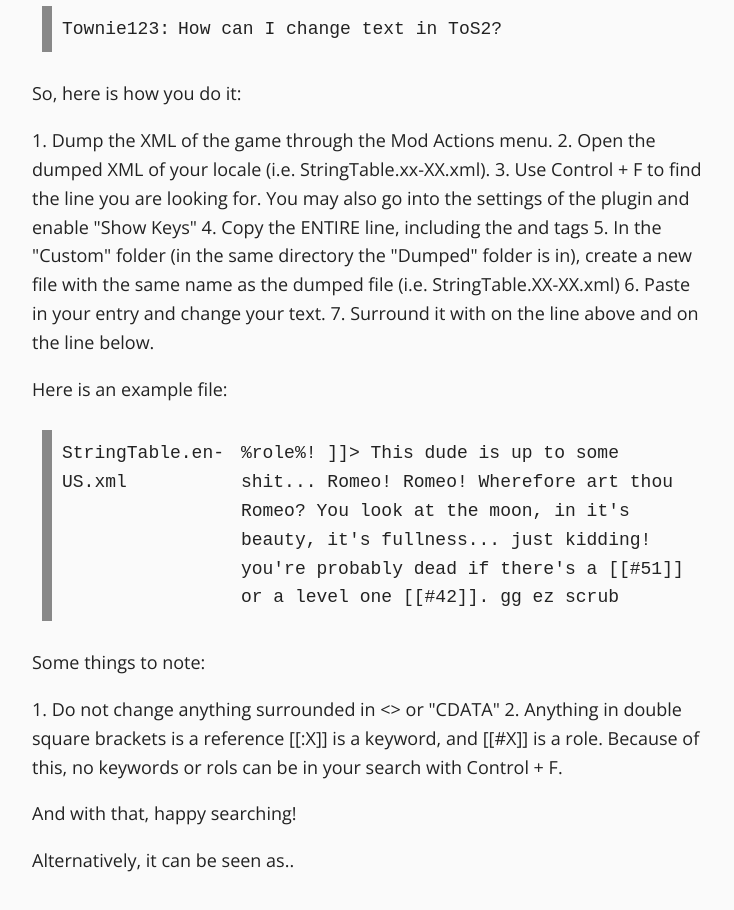
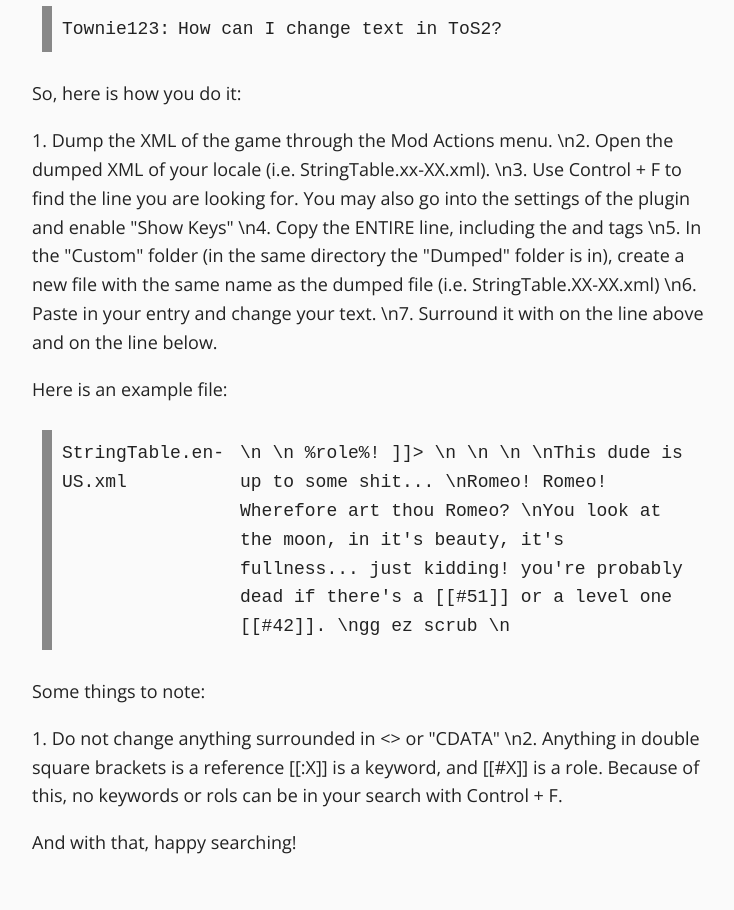
Before and after one commit to BeautifulBaguetteBeing/Text-Editor-Documentation, a plain HTML site: page index.html in a window 1280 px wide. Shown: the part 340-1250 px from the top of the page, without its empty margins (272-1006 px from the left). Drawn offline with nearby package versions, Linux system fonts and the light colour scheme.

Commit message:
Update index.html

```diff
--- a/index.html
+++ b/index.html
@@ -32,12 +32,12 @@
     </p>
     <p>
       1. Dump the XML of the game through the Mod Actions menu.
-      2. Open the dumped XML of your locale (i.e. StringTable.xx-XX.xml).
-      3. Use Control + F to find the line you are looking for. You may also go into the settings of the plugin and enable "Show Keys"
-      4. Copy the ENTIRE line, including the <entry ...> and </entry> tags
-      5. In the "Custom" folder (in the same directory the "Dumped" folder is in), create a new file with the same name as the dumped file (i.e. StringTable.XX-XX.xml)
-      6. Paste in your entry and change your text.
-      7. Surround it with <StringTable> on the line above and </StringTable> on the line below.
+      \n2. Open the dumped XML of your locale (i.e. StringTable.xx-XX.xml).
+      \n3. Use Control + F to find the line you are looking for. You may also go into the settings of the plugin and enable "Show Keys"
+      \n4. Copy the ENTIRE line, including the <entry ...> and </entry> tags
+      \n5. In the "Custom" folder (in the same directory the "Dumped" folder is in), create a new file with the same name as the dumped file (i.e. StringTable.XX-XX.xml)
+      \n6. Paste in your entry and change your text.
+      \n7. Surround it with <StringTable> on the line above and </StringTable> on the line below.
     </p>
     <p>
       Here is an example file:
@@ -46,16 +46,16 @@
       <span class="name">StringTable.en-US.xml</span>
       <p class="message">
         <StringTable>
-        <Entry key="CINE_ROLE_REVEAL_ROLE">
-          <![CDATA[ Go get 'em, <shake a=0.3> %role%! ]]>
-        <Entry key="CINE_TRIBUNAL">
-          	<![CDATA[ %name% started a vote on who gets to become a human piñata! ]]>
-        </Entry>
-        <Entry key="GAME_1" style="bad_alert">This dude is up to some shit...</Entry>
-        <Entry key="GAME_287" style="lover_alert">Romeo! Romeo! Wherefore art thou Romeo?</Entry>
-        <Entry key="CUSTOM_LOOKUP_FULL_MOON" style="fullmoon">You look at the moon, in it's beauty, it's fullness... just kidding! you're probably dead if there's a [[#51]] or a level one [[#42]].</Entry>
-        <Entry key="GUI_GAME_YOU_DIED">gg ez scrub</Entry>
-        </StringTable>
+        \n<Entry key="CINE_ROLE_REVEAL_ROLE">
+        \n  <![CDATA[ Go get 'em, <shake a=0.3> %role%! ]]>
+        \n<Entry key="CINE_TRIBUNAL">
+        \n  	<![CDATA[ %name% started a vote on who gets to become a human piñata! ]]>
+        \n</Entry>
+        \n<Entry key="GAME_1" style="bad_alert">This dude is up to some shit...</Entry>
+        \n<Entry key="GAME_287" style="lover_alert">Romeo! Romeo! Wherefore art thou Romeo?</Entry>
+        \n<Entry key="CUSTOM_LOOKUP_FULL_MOON" style="fullmoon">You look at the moon, in it's beauty, it's fullness... just kidding! you're probably dead if there's a [[#51]] or a level one [[#42]].</Entry>
+        \n<Entry key="GUI_GAME_YOU_DIED">gg ez scrub</Entry>
+        \n</StringTable>
       </p>
     </blockquote>
     <p>
@@ -63,13 +63,10 @@
     </p>
     <p>
       1. Do not change anything surrounded in <> or "CDATA"
-      2. Anything in double square brackets is a reference [[:X]] is a keyword, and [[#X]] is a role. Because of this, no keywords or rols can be in your search with Control + F.
+      \n2. Anything in double square brackets is a reference [[:X]] is a keyword, and [[#X]] is a role. Because of this, no keywords or rols can be in your search with Control + F.
     </p>
     <p>
       And with that, happy searching!
     </p>
-    <p>
-      Alternatively, it can be seen as..
-    </p>
 </body>
 </html>
```
